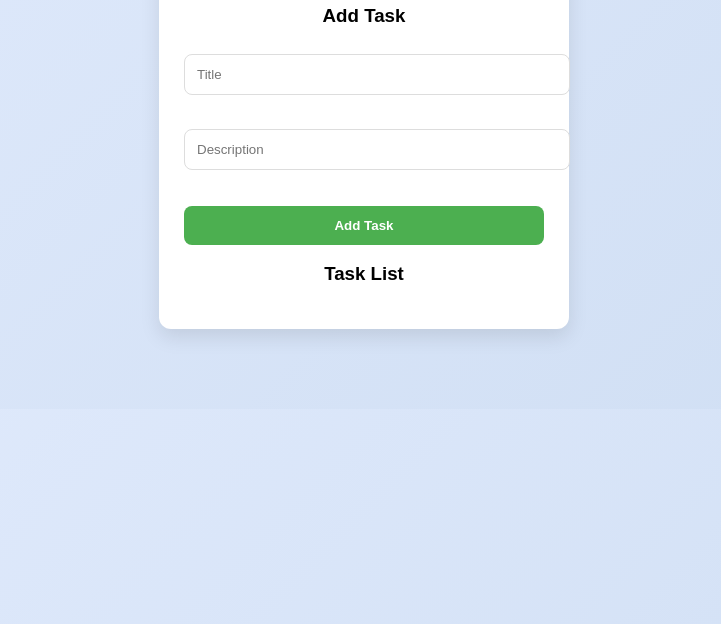
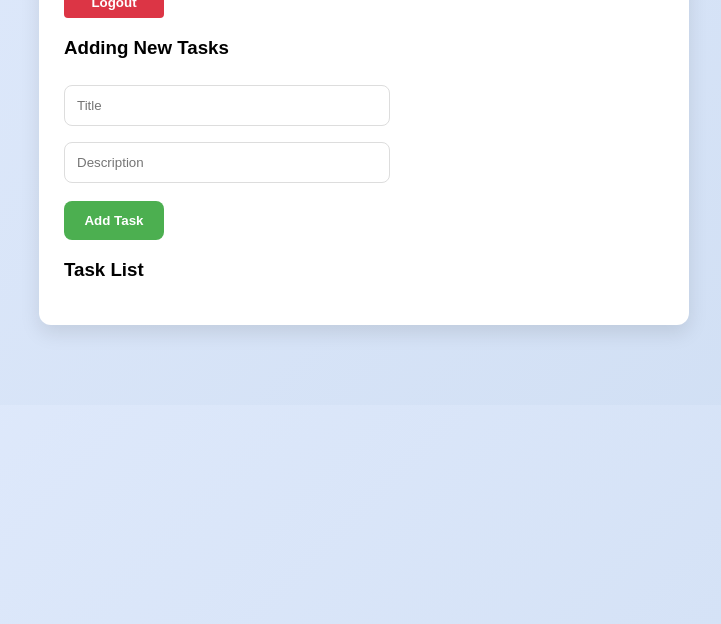
Before and after one commit to hinakhan332009-dev/project-todo, a website: page public/tasks.html in a window 1280 px wide. Shown: the part 176-800 px from the top of the page, without its empty margins (276-997 px from the left). Drawn offline with Linux system fonts and the light colour scheme; no server answers; sample sign-in values are in the browser's storage.

Commit message:
Add Changes

```diff
--- a/server.js
+++ b/app.js
@@ -20,7 +20,7 @@ app.use(cors());
 app.use(express.json());
 
 // 👇 IMPORTANT: serve frontend files
-app.use(express.static(path.join(__dirname, "frontend")));
+app.use(express.static(path.join(__dirname, "public")));
 
 // Routes
 app.use("/api/auth", authRoutes);
--- a/frontend/style.css
+++ b/public/style.css
@@ -7,13 +7,13 @@ body {
 
 /* CENTER CONTAINER (LOGIN + REGISTER) */
 .container {
-  width: 360px;
+  width: 600px;
   margin: 80px auto;
   background: #fff;
   padding: 25px;
   border-radius: 12px;
   box-shadow: 0 8px 20px rgba(0,0,0,0.1);
-  text-align: center;
+  text-align: left;
 }
 
 /* HEADINGS */
@@ -24,7 +24,7 @@ h2 {
 
 /* INPUTS */
 input {
-  width: 100%;
+  width: 300px;
   padding: 12px;
   margin: 8px 0;
   border: 1px solid #ddd;
@@ -40,7 +40,7 @@ input:focus {
 
 /* BUTTONS */
 button {
-  width: 100%;
+  width: 100px;
   padding: 12px;
   background: #4CAF50;
   color: white;
--- a/frontend/tasks.html
+++ b/public/tasks.html
@@ -7,21 +7,18 @@
 <div class="container">
   <div style="display:flex; justify-content:space-between; align-items:center; margin-bottom:20px;">
     <h2 style="margin:0;">My Tasks</h2>
-    <button onclick="logout()" style="padding:8px 12px; background:#dc3545; color:white; border:none; border-radius:4px; cursor:pointer;">Logout</button>
   </div>
 
-  <h3>Add Task</h3>
+  <button onclick="logout()" style="padding:8px 12px; background:#dc3545; color:white; border:none; border-radius:4px; cursor:pointer;">Logout</button>
 
+  <h3>Adding New Tasks</h3>
   <input type="text" id="title" placeholder="Title" />
-  <br><br>
-
+  <br>
   <input type="text" id="description" placeholder="Description" />
-  <br><br>
-
+  <br>
   <button onclick="addTask()">Add Task</button>
 
   <h3>Task List</h3>
-
   <div id="taskList"></div>
 
 </div>
```
Also changed, not shown: public/login.html (renamed from frontend/login.html), public/register.html (renamed from frontend/register.html), public/script.js (renamed from frontend/script.js).
